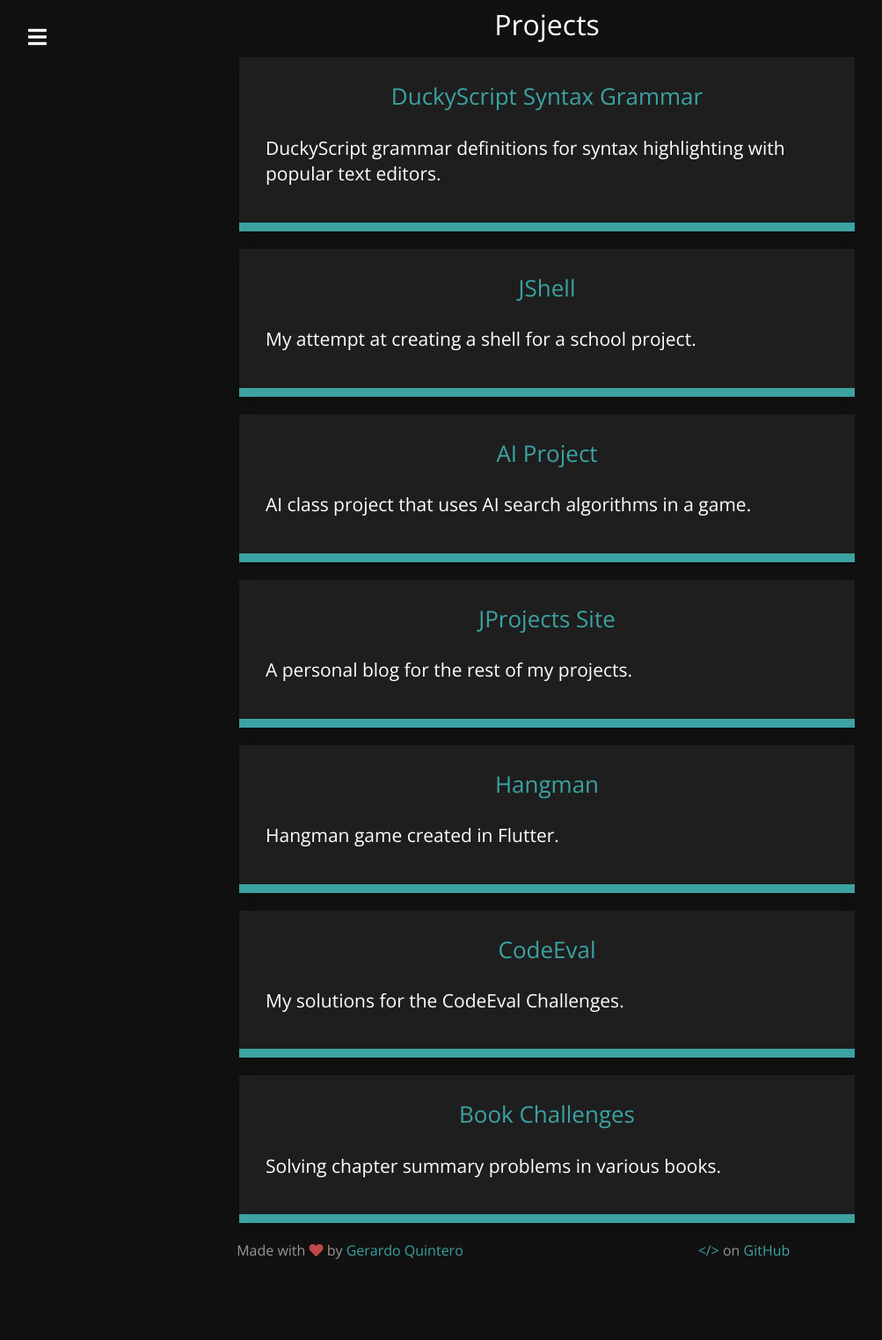
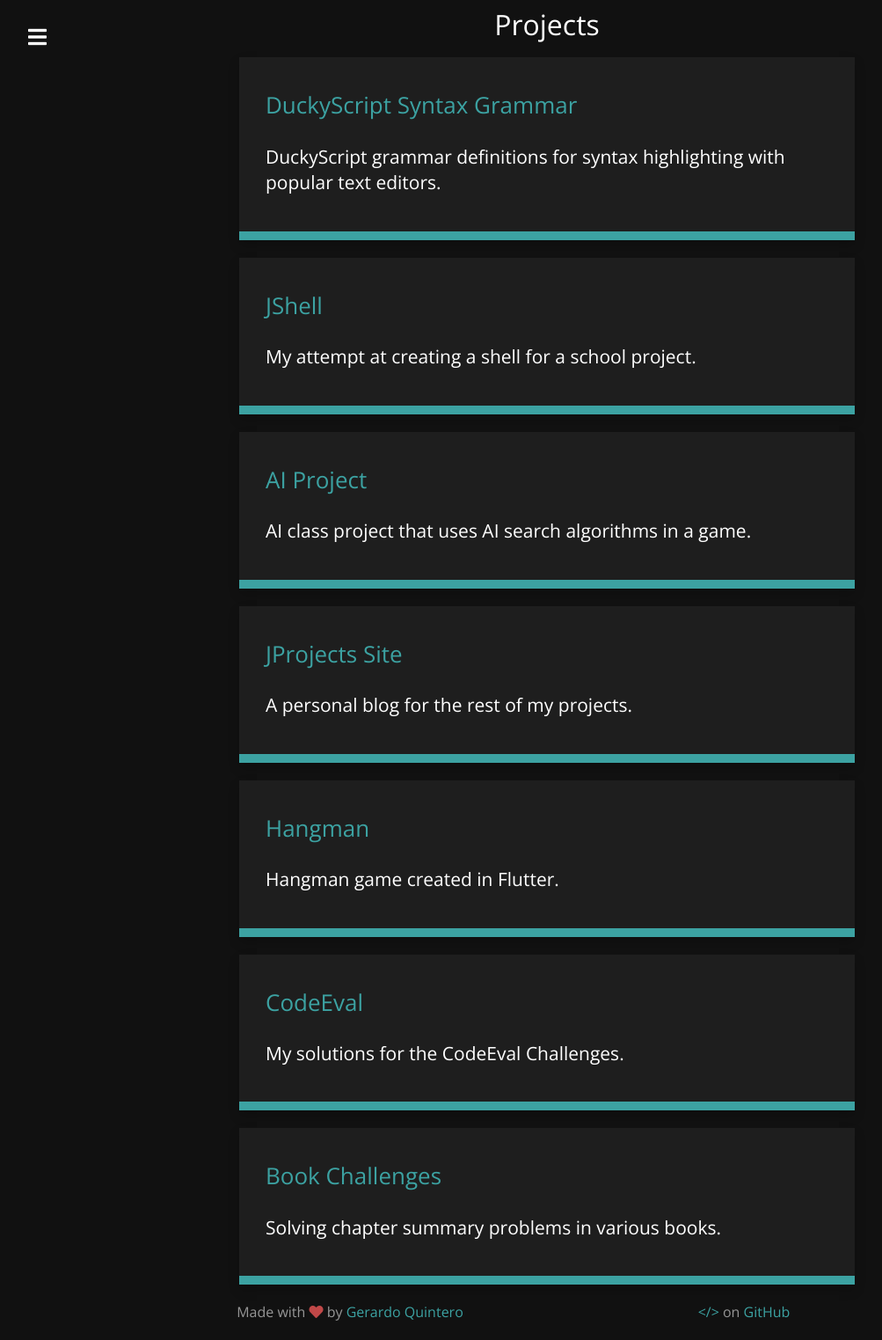
Before and after one commit to jerryq27/jerryq27.github.io, a Jekyll site: the page built from _pages/projects.html, in a window 1280 px wide. Shown: the whole page at 88% size, without its empty margins (18-1021 px from the left). Built offline with Jekyll 4.4.1, drawn with Linux system fonts in a browser that asks for light colours; nearby versions of some CDN libraries; before the commit the page ends 1453 px from its top, so only the background shows below that.

Commit message:
Updated look, links are left aligned.

```diff
--- a/_pages/projects.html
+++ b/_pages/projects.html
@@ -11,7 +11,7 @@
             <div class="content-panel content">
 
                 {% if project.url %}
-                    <a href="{{ project.url }}"><h2 class="header">{{ project.name }}</h2></a>
+                    <a href="{{ project.url }}"><h2 class="project-header">{{ project.name }}</h2></a>
                 {% else %}
                     <h2 class="header">{{ project.name }}</h2>
                 {% endif %}
--- a/css/style.scss
+++ b/css/style.scss
@@ -123,6 +123,11 @@
 		margin-left: -10%;
 		width: 120%;
 	}
+}
+
+.project-header {
+	text-align: left;
+	margin-left: 0;
 }
 
 .menu-button {
```
